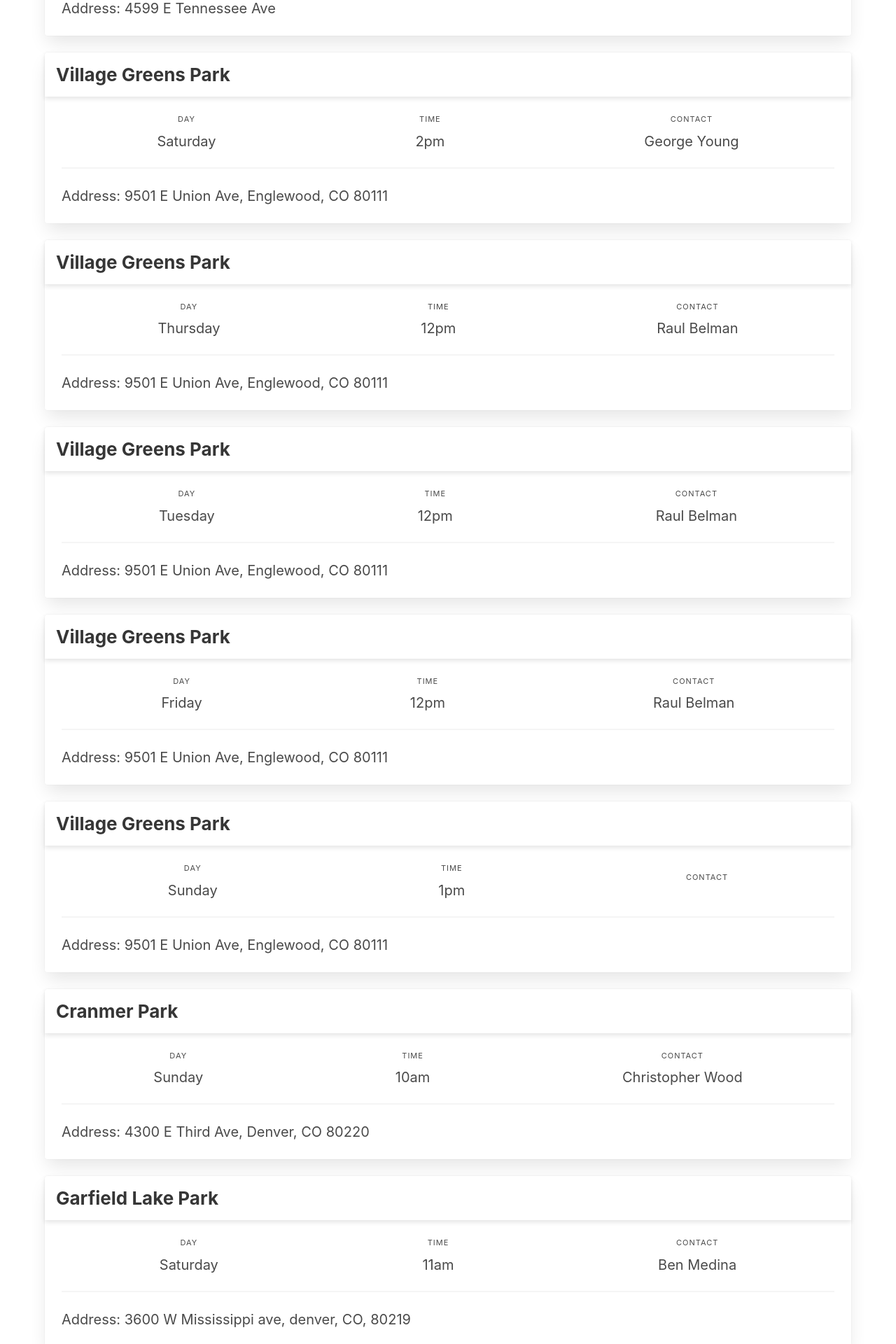
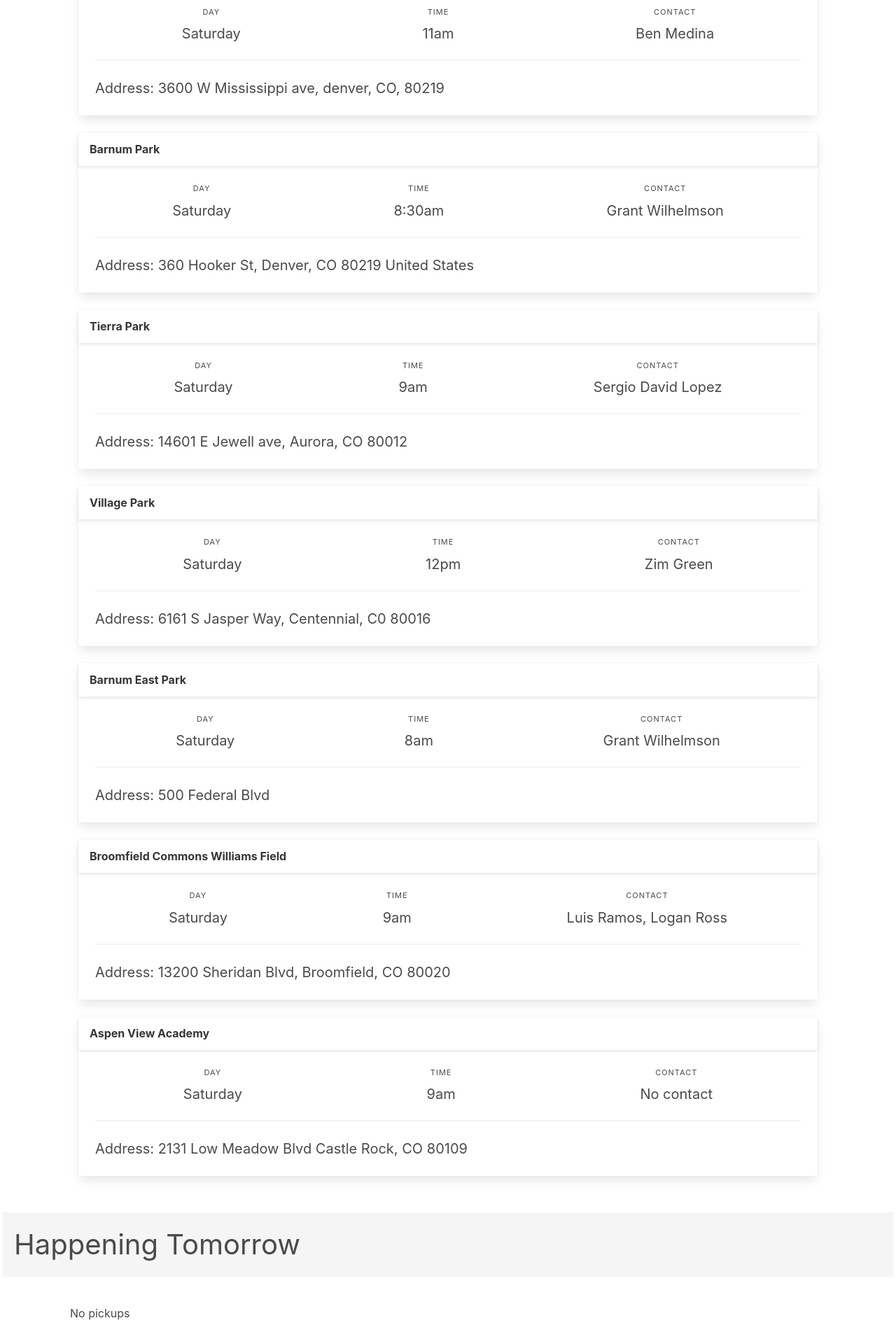
Before and after one commit to weirdestnerd/denverpickupsoccer, a React (Create React App) app: page / in a window 1280 px wide. Shown: the part 600-2520 px from the top of the page at 70% size. Built offline with nearby package versions, Linux system fonts and the light colour scheme.

Commit message:
show pickups by current day first

```diff
--- a/package.json
+++ b/package.json
@@ -7,6 +7,7 @@
     "@testing-library/react": "^11.1.0",
     "@testing-library/user-event": "^12.1.10",
     "bulma": "^0.9.1",
+    "luxon": "^1.25.0",
     "react": "^17.0.1",
     "react-dom": "^17.0.1",
     "react-scripts": "4.0.1",
--- a/src/App.js
+++ b/src/App.js
@@ -1,5 +1,9 @@
 import Logo from './logo.png';
 import FacebookLogo from './fb_icon.svg';
+import { DateTime, Settings } from 'luxon'
+
+Settings.defaultZoneName = 'America/Denver'
+
 
 const Navbar = () => {
   return <nav className="navbar" role="navigation" aria-label="main navigation">
@@ -42,7 +46,7 @@ const PickupCard = ({ field, day, time, address, contact }) => {
                                     <div className="level-item has-text-centered">
                                         <div>
                                             <p className="heading">Contact</p>
-                                            <p className="subtitle is-size-5-mobile">{contact}</p>
+                                            <p className="subtitle is-size-5-mobile">{contact || 'No contact'}</p>
                                         </div>
                                     </div>
                                 </nav>
@@ -86,8 +90,12 @@ const Footer = () => {
     </footer>
 }
 
+const HeadingBanner = ({ text }) => {
+  return <h1 className="is-size-2 is-size-4-mobile has-background-white-ter has-text-left p-4 m-1 is-capitalized">{text}</h1>
+}
+
 const App = () => {
-  const pickups = [
+    const PICKUPS = [
       {
           field: 'Village Park',
           address: '6161 S Jasper Way, Centennial, C0 80016',
@@ -211,7 +219,21 @@ const App = () => {
           field: 'City Park',
           address: '2001 Colorado Blvd, Denver, CO, 80205',
           time: '5pm,',
-          day: 'MWF',
+          day: 'Monday',
+          contact: '',
+      },
+      {
+          field: 'City Park',
+          address: '2001 Colorado Blvd, Denver, CO, 80205',
+          time: '5pm,',
+          day: 'Wednesday',
+          contact: '',
+      },
+      {
+          field: 'City Park',
+          address: '2001 Colorado Blvd, Denver, CO, 80205',
+          time: '5pm,',
+          day: 'Friday',
           contact: '',
       },
       {
@@ -229,19 +251,70 @@ const App = () => {
           contact: '',
       },
   ]
+    const WEEKDAYS = ['Sunday', 'Monday', 'Tuesday', 'Wednesday', 'Thursday', 'Friday', 'Saturday']
+
+    const comparePickupsByDaysOfTheWeek = (firstPickup, secondPickup) => {
+      const firstDay = firstPickup.day
+      const secondDay = secondPickup.day
+      // The next two line would make sure that Saturday is before Sunday.
+      // In the case where we want to sort three pickups that are on [Friday, Saturday, Sunday],
+      // we compare first two and result with Friday before Saturday. Then we compare the next two
+      // and we should get Saturday before Sunday. Without the next two lines, the default
+      // comparison that's based on the index of days in WEEKDAYS would result in Sunday before Saturday.
+      if (firstDay === 'Saturday' && secondDay === 'Sunday') return -1
+      if (firstDay === 'Sunday' && secondDay === 'Saturday') return 1
+      return WEEKDAYS.indexOf(firstDay) - WEEKDAYS.indexOf(secondDay)
+    }
+
+    const renderPickupsByDayOfTheWeek = (weekday) => {
+      const pickupsHappeningOnDay = PICKUPS.filter(pickup => pickup.day === weekday)
+      if (pickupsHappeningOnDay.length === 0) return <p>No pickups</p>
+      return pickupsHappeningOnDay.map(pickup => <PickupCard field={pickup.field} address={pickup.address} time={pickup.time} day={pickup.day} contact={pickup.contact}/>)
+    }
+
+    const renderPickupsNotHappeningOnDays = (weekdays) => {
+      const pickupsNotHappeningOnDays = PICKUPS.sort(comparePickupsByDaysOfTheWeek).filter(pickup => !weekdays.includes(pickup.day))
+      if (pickupsNotHappeningOnDays.length === 0) return <p>No pickups</p>
+      return pickupsNotHappeningOnDays.map(pickup => <PickupCard field={pickup.field} address={pickup.address} time={pickup.time} day={pickup.day} contact={pickup.contact}/>)
+    }
+
+    const renderPickups = () => {
+      const today = WEEKDAYS[DateTime.local().weekday]
+      const tomorrow = WEEKDAYS[DateTime.local().plus({ days: 1 }).weekday]
+
+      return (
+          <>
+            <HeadingBanner text="Happening today"/>
+            <section className="container section">
+              <div className="columns is-multiline is-mobile">
+                  {renderPickupsByDayOfTheWeek(today)}
+              </div>
+            </section>
+            <HeadingBanner text="Happening tomorrow"/>
+            <section className="container section">
+              <div className="columns is-multiline is-mobile">
+                  {renderPickupsByDayOfTheWeek(tomorrow)}
+              </div>
+            </section>
+            <HeadingBanner text="Happening other days"/>
+            <section className="container section">
+              <div className="columns is-multiline is-mobile">
+                  {renderPickupsNotHappeningOnDays([today, tomorrow])}
+              </div>
+            </section>
+          </>
+      )
+    }
+
   return (
       <div className="has-text-centered landing">
         <Navbar/>
 
-          <div className="notification is-warning">
-              More updates to come: <strong>filter by</strong> day, time, field, or neighbourhood, <strong>sort by</strong> day or time, <strong>add new pickup</strong>, <strong>change pickup time</strong>, and more!
-          </div>
+        <div className="notification is-warning">
+          More updates to come: <strong>filter by</strong> day, time, field, or neighbourhood, <strong>sort by</strong> day or time, <strong>add new pickup</strong>, <strong>change pickup time</strong>, and more!
+        </div>
 
-        <div className="header container">
-            <div className="columns is-multiline is-mobile">
-                { pickups.map(pickup => <PickupCard field={pickup.field} address={pickup.address} time={pickup.time} day={pickup.day} contact={pickup.contact}/>) }
-            </div>
-        </div>
+        {renderPickups()}
 
         <Footer />
       </div>
```
Also changed, not shown: 2 other files (tests, documents, lock files or other folders).
